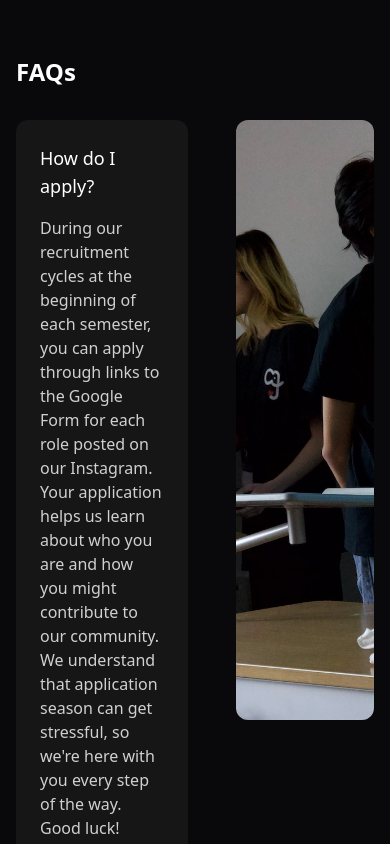
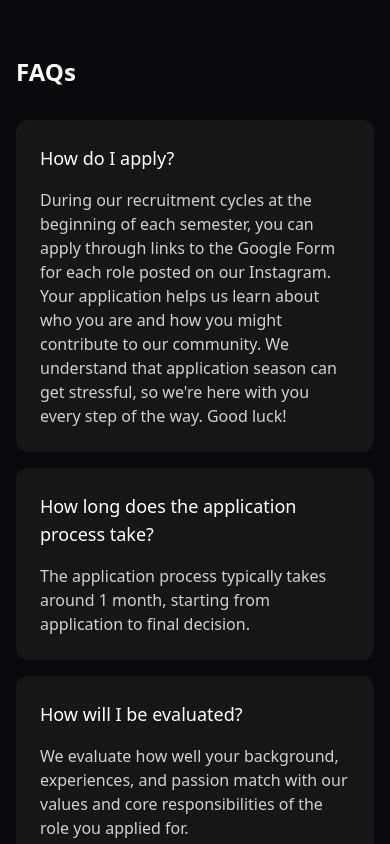
Before and after one commit to JumboCode/jumbocode.org-2024, a Next.js app: page /apply in a window 390 px wide. Shown: the part 4020-4864 px from the top of the page. Built offline with nearby package versions, Linux system fonts and the light colour scheme.

Commit message:
Remove FAQ image on mobile

```diff
--- a/app/apply/faq.tsx
+++ b/app/apply/faq.tsx
@@ -32,7 +32,7 @@ const faqs = [
 
 export default function FAQ() {
   return (
-    <div className="grid grid-cols-[1fr_0.8fr] gap-12">
+    <div className="grid grid-cols-1 lg:grid-cols-[1fr_0.8fr] gap-12">
       <div className="space-y-4">
         {faqs.map((faq, index) => (
           <div key={index} className="bg-white/5 rounded-xl p-6">
@@ -41,7 +41,7 @@ export default function FAQ() {
           </div>
         ))}
       </div>
-      <div className="relative">
+      <div className="relative hidden lg:block">
         <img
           src="/apply/jumbohack-podium.jpg"
           alt="JumboHack podium"
--- a/app/apply/non-profit-faq.tsx
+++ b/app/apply/non-profit-faq.tsx
@@ -59,7 +59,7 @@ const AccordionItem = ({
 // Main NonProfitFAQ Component
 export default function NonProfitFAQ() {
   return (
-    <section className="mt-24 pb-20">
+    <section className="mt-24 md:pb-20">
       <h2 className="text-white font-semibold text-2xl">Non-Profit FAQs</h2>
       <div className="mt-8 grid grid-cols-1 md:grid-cols-[1.5fr_1fr] gap-12 md:gap-20">
         <div className="space-y-4">
```
